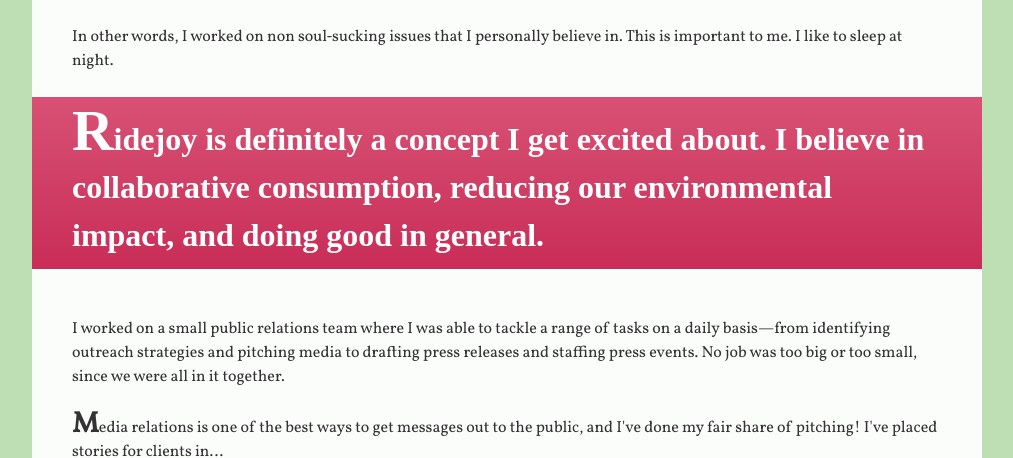
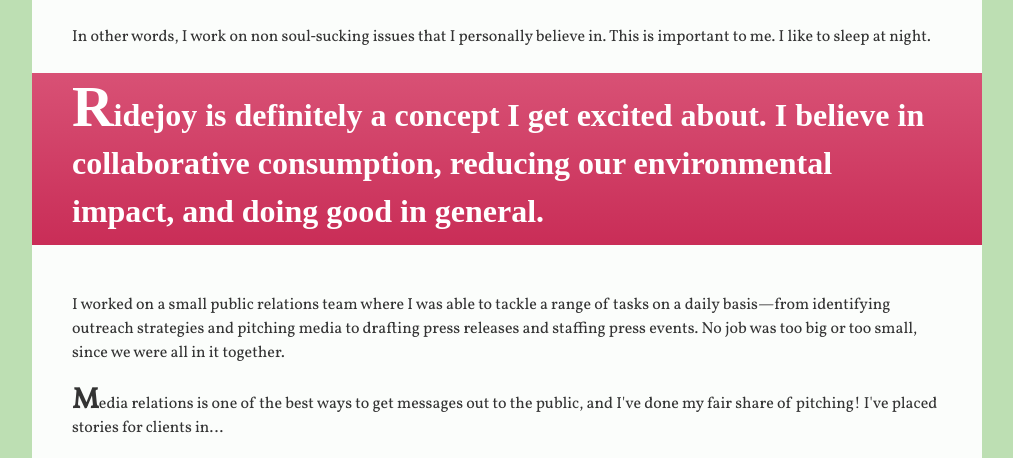
Before and after one commit to Fluxx/laurenbrisbo.com, a plain HTML site: page ridejoy.html in a window 1280 px wide. Shown: the part 629-1087 px from the top of the page, without its empty margins (133-1146 px from the left). Drawn offline with Linux system fonts and the light colour scheme; a web font is replaced by a local one.

Commit message:
Use correct tense

```diff
--- a/ridejoy.html
+++ b/ridejoy.html
@@ -33,7 +33,7 @@
       <li><a target="blank" href="http://www.cleanairpartners.net/"><img src="images/clean_air_partners_logo.jpg"></a></li>
     </ul>
 
-    <p>In other words, I worked on non soul‐sucking issues that I personally believe in. This is important to me. I like to sleep at night.</p>
+    <p>In other words, I work on non soul‐sucking issues that I personally believe in. This is important to me. I like to sleep at night.</p>
 
     <p class="emphasized first">Ridejoy is definitely a concept I get excited about. I believe in collaborative consumption, reducing our environmental impact, and doing good in general.</p>
 
```
